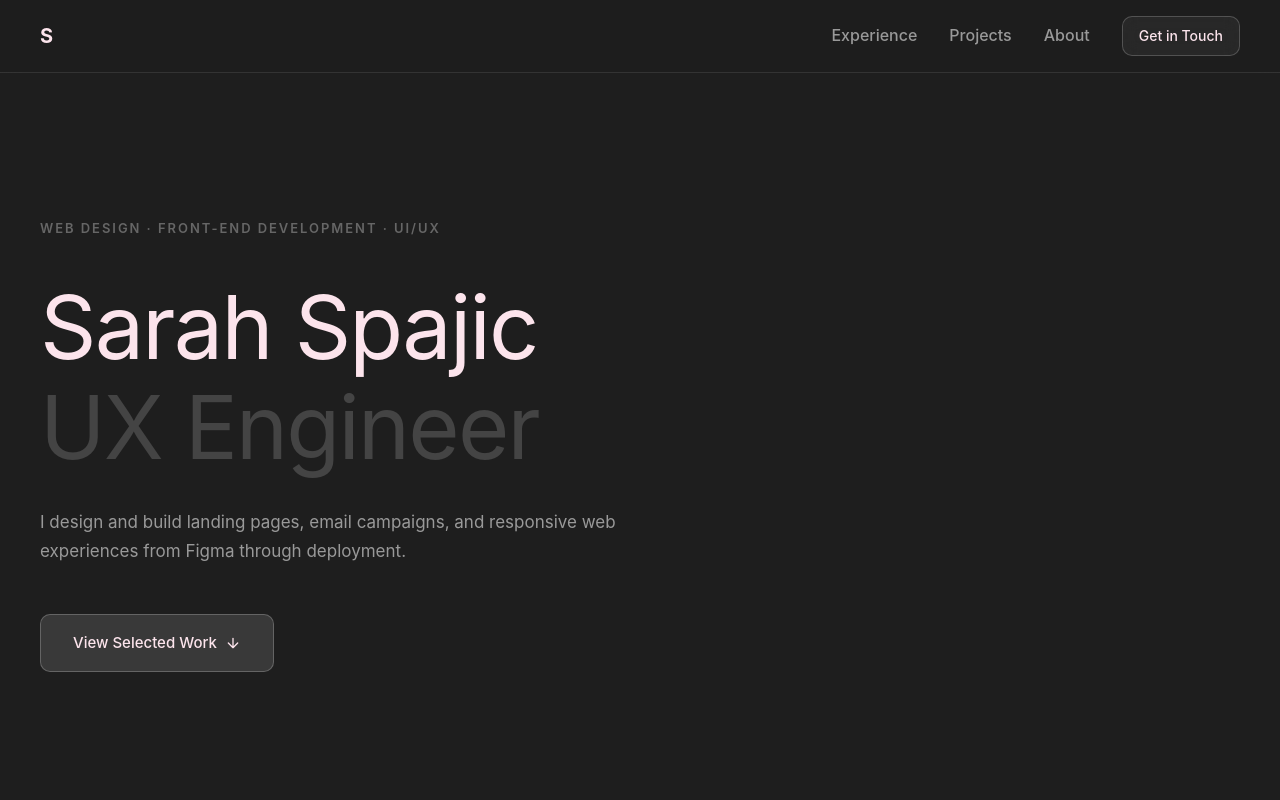
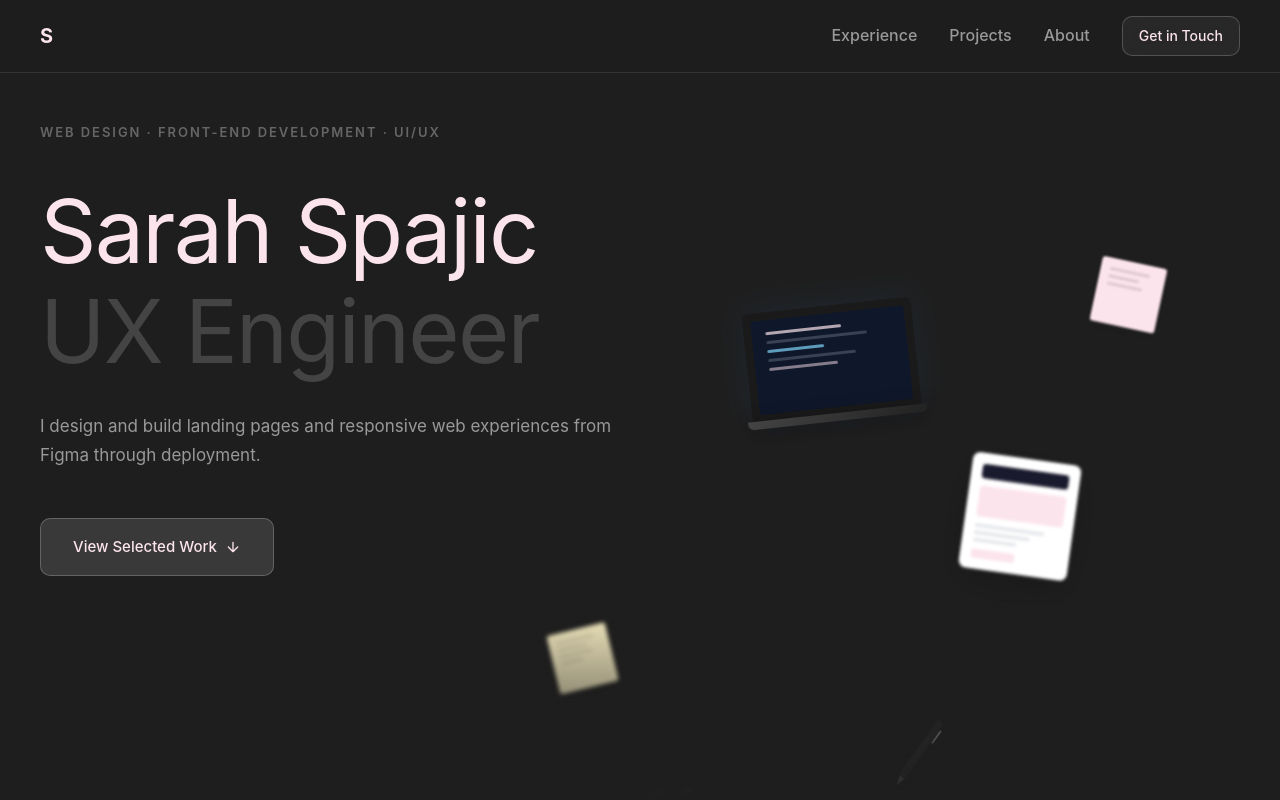
Before and after one commit to SarahSpajic/sarah-portfolio-2026, a React (Vite) app: page / in a window 1280 px wide. Shown: the top 800 px of the page. Built offline with nearby package versions, Linux system fonts and the light colour scheme.

Commit message:
adding hero image and some copy revision

```diff
--- a/src/App.css
+++ b/src/App.css
@@ -129,13 +129,195 @@
   padding: 0 2rem 8rem;
   position: relative;
   overflow: hidden;
+  margin-bottom: -6rem;
+  padding-bottom: 14rem;
+}
+
+.hero::after {
+  content: '';
+  position: absolute;
+  bottom: 0;
+  left: 0;
+  right: 0;
+  height: 200px;
+  background: linear-gradient(to bottom, transparent, #1e1e1e);
+  z-index: 3;
+  pointer-events: none;
 }
 
 .hero-content {
   max-width: 1200px;
   margin: 0 auto;
   width: 100%;
+  z-index: 2;
+  position: relative;
+}
+
+.hero-scene {
+  position: absolute;
+  inset: 0;
   z-index: 1;
+  pointer-events: none;
+  overflow: hidden;
+}
+
+.hero-scene__perspective {
+  width: 100%;
+  height: 100%;
+  perspective: 600px;
+  perspective-origin: 50% 50%;
+  transform-style: preserve-3d;
+}
+
+.hero-scene__item {
+  position: absolute;
+  transform-style: preserve-3d;
+  will-change: transform, filter;
+}
+
+/* --- Laptop --- */
+.scene-obj--laptop {
+  width: 180px;
+}
+.laptop-base {
+  width: 180px;
+  height: 8px;
+  background: linear-gradient(135deg, #444 0%, #222 100%);
+  border-radius: 0 0 6px 6px;
+  box-shadow: 0 4px 20px rgba(0, 0, 0, 0.4);
+}
+.laptop-screen {
+  width: 170px;
+  height: 110px;
+  background: #1a1a1a;
+  border-radius: 6px 6px 2px 2px;
+  margin: 0 auto -2px;
+  padding: 8px;
+  box-shadow: 0 -2px 30px rgba(30, 58, 95, 0.25);
+}
+.laptop-screen__inner {
+  width: 100%;
+  height: 100%;
+  background: #0f172a;
+  border-radius: 3px;
+  padding: 12px 14px;
+  display: flex;
+  flex-direction: column;
+  gap: 6px;
+}
+.code-line {
+  height: 3px;
+  border-radius: 2px;
+  opacity: 0.7;
+}
+.code-line--1 { width: 60%; background: #fce4ec; }
+.code-line--2 { width: 80%; background: #4a5568; }
+.code-line--3 { width: 45%; background: #81d4fa; }
+.code-line--4 { width: 70%; background: #4a5568; }
+.code-line--5 { width: 55%; background: #fce4ec; opacity: 0.5; }
+
+/* --- Figma Artboard --- */
+.scene-obj--artboard {
+  width: 120px;
+  background: #fff;
+  border-radius: 8px;
+  padding: 12px;
+  box-shadow: 0 12px 40px rgba(0, 0, 0, 0.2);
+  display: flex;
+  flex-direction: column;
+  gap: 8px;
+}
+.artboard-header {
+  height: 16px;
+  background: #1a1a2e;
+  border-radius: 4px;
+}
+.artboard-hero {
+  height: 34px;
+  background: #fce4ec;
+  border-radius: 4px;
+}
+.artboard-lines {
+  display: flex;
+  flex-direction: column;
+  gap: 4px;
+}
+.artboard-lines div {
+  height: 4px;
+  background: #e5e7eb;
+  border-radius: 2px;
+}
+.artboard-lines div:nth-child(1) { width: 80%; }
+.artboard-lines div:nth-child(2) { width: 65%; }
+.artboard-lines div:nth-child(3) { width: 50%; }
+.artboard-btn {
+  width: 50%;
+  height: 10px;
+  background: #fce4ec;
+  border-radius: 3px;
+}
+
+/* --- Sticky Notes --- */
+.scene-obj--sticky {
+  width: 70px;
+  height: 70px;
+  border-radius: 3px;
+  padding: 10px;
+  display: flex;
+  flex-direction: column;
+  gap: 5px;
+  box-shadow: 0 4px 15px rgba(0, 0, 0, 0.12);
+}
+.scene-obj--sticky-yellow { background: #fef3c7; }
+.scene-obj--sticky-pink { background: #fce4ec; }
+.sticky-line {
+  height: 3px;
+  background: rgba(0, 0, 0, 0.12);
+  border-radius: 1px;
+}
+.sticky-line:nth-child(1) { width: 85%; }
+.sticky-line:nth-child(2) { width: 65%; }
+.sticky-line:nth-child(3) { width: 75%; }
+.sticky-line:nth-child(4) { width: 50%; }
+
+/* --- Code Brackets --- */
+.scene-obj--brackets {
+  font-size: 3.2rem;
+  font-weight: 700;
+  font-family: 'SF Mono', 'Fira Code', monospace;
+  color: #fce4ec;
+  text-shadow: 0 0 40px rgba(252, 228, 236, 0.35);
+  opacity: 0.5;
+  user-select: none;
+}
+
+/* --- Pen --- */
+.scene-obj--pen {
+  display: flex;
+  flex-direction: column;
+  align-items: center;
+}
+.pen-body {
+  width: 7px;
+  height: 70px;
+  background: linear-gradient(180deg, #2a2a2a 0%, #3a3a3a 100%);
+  border-radius: 3px;
+}
+.pen-tip {
+  width: 0;
+  height: 0;
+  border-left: 3px solid transparent;
+  border-right: 3px solid transparent;
+  border-top: 10px solid #c0c0c0;
+}
+.pen-clip {
+  position: absolute;
+  top: 8px;
+  right: -3px;
+  width: 2px;
+  height: 16px;
+  background: #c0c0c0;
+  border-radius: 1px;
 }
 
 .hero-label {
--- a/src/components/Hero.tsx
+++ b/src/components/Hero.tsx
@@ -1,4 +1,5 @@
 import type { SiteVariant } from '../variants';
+import HeroScene from './HeroScene';
 
 interface HeroProps {
   variant: SiteVariant;
@@ -7,6 +8,7 @@ interface HeroProps {
 export default function Hero({ variant }: HeroProps) {
   return (
     <section className="hero" id="hero">
+      <HeroScene />
       <div className="hero-content">
         <span className="hero-label">{variant.badge}</span>
         <h1 className="hero-name">Sarah Spajic</h1>
--- /dev/null
+++ b/src/components/HeroScene.tsx
@@ -0,0 +1,214 @@
+import { useRef, useEffect, useState } from 'react';
+import gsap from 'gsap';
+import { ScrollTrigger } from 'gsap/ScrollTrigger';
+
+gsap.registerPlugin(ScrollTrigger);
+
+const OBJECTS = [
+  {
+    id: 'laptop',
+    content: (
+      <div className="scene-obj scene-obj--laptop">
+        <div className="laptop-screen">
+          <div className="laptop-screen__inner">
+            {[1, 2, 3, 4, 5].map((i) => (
+              <div key={i} className={`code-line code-line--${i}`} />
+            ))}
+          </div>
+        </div>
+        <div className="laptop-base" />
+      </div>
+    ),
+    x: 58,
+    y: -12,
+    z: 0,
+    rotate: -6,
+    floatDelay: 0,
+    blur: 0,
+  },
+  {
+    id: 'artboard',
+    content: (
+      <div className="scene-obj scene-obj--artboard">
+        <div className="artboard-header" />
+        <div className="artboard-hero" />
+        <div className="artboard-lines">
+          <div /><div /><div />
+        </div>
+        <div className="artboard-btn" />
+      </div>
+    ),
+    x: 78,
+    y: 8,
+    z: -60,
+    rotate: 8,
+    floatDelay: 0.4,
+    blur: 1.5,
+  },
+  {
+    id: 'sticky-1',
+    content: (
+      <div className="scene-obj scene-obj--sticky scene-obj--sticky-yellow">
+        {[1, 2, 3, 4].map((i) => (
+          <div key={i} className="sticky-line" />
+        ))}
+      </div>
+    ),
+    x: 42,
+    y: 32,
+    z: -100,
+    rotate: -12,
+    floatDelay: 0.8,
+    blur: 2.5,
+  },
+  {
+    id: 'sticky-2',
+    content: (
+      <div className="scene-obj scene-obj--sticky scene-obj--sticky-pink">
+        {[1, 2, 3].map((i) => (
+          <div key={i} className="sticky-line" />
+        ))}
+      </div>
+    ),
+    x: 88,
+    y: -20,
+    z: -40,
+    rotate: 10,
+    floatDelay: 1.2,
+    blur: 1,
+  },
+  {
+    id: 'brackets',
+    content: (
+      <div className="scene-obj scene-obj--brackets">
+        {'</>'}
+      </div>
+    ),
+    x: 50,
+    y: 55,
+    z: -130,
+    rotate: 5,
+    floatDelay: 0.6,
+    blur: 3.5,
+  },
+  {
+    id: 'pen',
+    content: (
+      <div className="scene-obj scene-obj--pen">
+        <div className="pen-body" />
+        <div className="pen-tip" />
+        <div className="pen-clip" />
+      </div>
+    ),
+    x: 72,
+    y: 40,
+    z: -15,
+    rotate: 35,
+    floatDelay: 1.0,
+    blur: 0,
+  },
+];
+
+function useIsMobile() {
+  const [mobile, setMobile] = useState(true);
+  useEffect(() => {
+    setMobile(
+      window.innerWidth < 768 ||
+      window.matchMedia('(prefers-reduced-motion: reduce)').matches
+    );
+  }, []);
+  return mobile;
+}
+
+export default function HeroScene() {
+  const containerRef = useRef<HTMLDivElement>(null);
+  const objectRefs = useRef<(HTMLDivElement | null)[]>([]);
+  const isMobile = useIsMobile();
+
+  useEffect(() => {
+    if (isMobile || !containerRef.current) return;
+
+    const ctx = gsap.context(() => {
+      objectRefs.current.forEach((el, i) => {
+        if (!el) return;
+        const obj = OBJECTS[i];
+
+        gsap.to(el, {
+          y: '+=18',
+          rotation: `+=${obj.rotate > 0 ? 3 : -3}`,
+          duration: 3 + Math.random() * 2,
+          ease: 'sine.inOut',
+          repeat: -1,
+          yoyo: true,
+          delay: obj.floatDelay,
+        });
+      });
+
+      const hero = document.getElementById('hero');
+      if (hero) {
+        gsap.to(containerRef.current, {
+          opacity: 0,
+          ease: 'none',
+          scrollTrigger: {
+            trigger: hero,
+            start: 'center center',
+            end: 'bottom top',
+            scrub: true,
+          },
+        });
+      }
+    }, containerRef);
+
+    const handleMouseMove = (e: MouseEvent) => {
+      if (!containerRef.current) return;
+      const cx = (e.clientX / window.innerWidth - 0.5) * 2;
+      const cy = (e.clientY / window.innerHeight - 0.5) * 2;
+
+      objectRefs.current.forEach((el, i) => {
+        if (!el) return;
+        const depth = 1 - (Math.abs(OBJECTS[i].z) / 150);
+        const parallaxX = cx * 20 * depth;
+        const parallaxY = cy * 12 * depth;
+        gsap.to(el, {
+          x: OBJECTS[i].x + '%',
+          marginLeft: parallaxX,
+          marginTop: parallaxY,
+          duration: 0.8,
+          ease: 'power2.out',
+          overwrite: 'auto',
+        });
+      });
+    };
+
+    window.addEventListener('mousemove', handleMouseMove);
+
+    return () => {
+      ctx.revert();
+      window.removeEventListener('mousemove', handleMouseMove);
+    };
+  }, [isMobile]);
+
+  if (isMobile) return null;
+
+  return (
+    <div className="hero-scene" ref={containerRef}>
+      <div className="hero-scene__perspective">
+        {OBJECTS.map((obj, i) => (
+          <div
+            key={obj.id}
+            ref={(el) => { objectRefs.current[i] = el; }}
+            className={`hero-scene__item hero-scene__item--${obj.id}`}
+            style={{
+              left: `${obj.x}%`,
+              top: `${50 + obj.y}%`,
+              transform: `translateZ(${obj.z}px) rotate(${obj.rotate}deg)`,
+              filter: obj.blur > 0 ? `blur(${obj.blur}px)` : undefined,
+            }}
+          >
+            {obj.content}
+          </div>
+        ))}
+      </div>
+    </div>
+  );
+}
--- a/src/components/Projects.tsx
+++ b/src/components/Projects.tsx
@@ -24,14 +24,14 @@ export default function Projects() {
               <div className="project-showcase-split-text">
                 <div className="project-showcase-header">
                   <div>
-                    <h3 className="project-showcase-title">Landing Pages, Email Campaigns & Digital Brand</h3>
+                    <h3 className="project-showcase-title">Landing Pages, Motion Graphics & Digital Brand</h3>
                     <p className="project-showcase-client">Rise To Offend Podcast</p>
                   </div>
                   <span className="project-showcase-arrow">→</span>
                 </div>
 
                 <p className="project-showcase-description">
-                  Eight years of landing pages, email campaigns, motion graphics, and brand assets for a media brand.
+                  Eight years of landing pages, motion graphics, and brand assets for a media brand.
                 </p>
 
                 <div className="project-showcase-tech">
--- a/src/components/RTOProject.tsx
+++ b/src/components/RTOProject.tsx
@@ -18,10 +18,10 @@ const socialImages: SocialImage[] = [
   { src: '/rto/southpark.png', alt: 'South Park themed episode graphic', caption: 'Trey Parker & Matt Stone episode promo' },
 ];
 
-const techStack = ['Landing Pages', 'Email Templates', 'After Effects', 'Photoshop', 'Illustrator', 'HTML/CSS', 'Campaign Design', 'Cinema 4D'];
+const techStack = ['Landing Pages', 'Email Templates', 'After Effects', 'Photoshop', 'Illustrator', 'HTML/CSS', 'Campaign Design'];
 
 const workflow = [
-  { label: 'Tooling', text: 'After Effects for motion; Photoshop for stills and plate art; Illustrator for SVG; Cinema 4D for 3D exploration.' },
+  { label: 'Tooling', text: 'After Effects for motion; Photoshop for stills and plate art; Illustrator for SVG assets.' },
   { label: 'Structure', text: 'Episode-based promos (Springer, Bukowski, Joker) vs. campaign threads (Woodstock, ICP). Same template discipline as brand marketing: reusable layers, consistent safe zones.' },
   { label: 'Formats', text: '1080p master exports; platform-ready crops where needed.' },
 ];
@@ -34,22 +34,14 @@ export default function RTOProject({ onBack }: { onBack: () => void }) {
 
         <div className="project-detail-header">
           <span className="section-label">Project</span>
-          <h1 className="project-detail-title">Landing Pages, Email Campaigns & Digital Brand</h1>
+          <h1 className="project-detail-title">Landing Pages & Digital Brand</h1>
           <p className="project-detail-client">Rise To Offend Podcast</p>
         </div>
 
         <p className="project-detail-description">
-          Eight years owning web design, email campaigns, motion content, and brand consistency for a media brand.
+          Eight years owning web design,  motion content, and brand consistency for a podcast.
         </p>
 
-        <div className="project-detail-roles">
-          <h2>Role & scope</h2>
-          <ul className="project-detail-highlights">
-            <li><strong>Landing pages:</strong> Conversion-focused pages, iterated on layout and messaging based on engagement data.</li>
-            <li><strong>Email & campaigns:</strong> Reusable templates for email and social promotions with consistent brand voice.</li>
-            <li><strong>Motion:</strong> 1080p video promos, logo stingers, and campaign clips in After Effects.</li>
-          </ul>
-        </div>
 
         {/* Motion & Video */}
         <div className="project-detail-section">
--- a/src/components/Work.tsx
+++ b/src/components/Work.tsx
@@ -85,7 +85,7 @@ const experiences: Experience[] = [
     highlights: [
       'Designed and iterated on landing pages optimized for audience conversion',
       'Created reusable templates for social campaigns, email newsletters, and promotional content',
-      'Produced motion graphics and short-form video using After Effects and Cinema 4D',
+      'Produced motion graphics and short-form video using After Effects',
     ],
     skills: ['Landing Page Design', 'Email Templates', 'Campaign Graphics', 'After Effects', 'Photoshop', 'Illustrator', 'Brand Design'],
   },
--- a/src/variants.ts
+++ b/src/variants.ts
@@ -113,14 +113,14 @@ export const variants: Record<VariantKey, SiteVariant> = {
     badge: 'Web Design · Front-End Development · UI/UX',
     headline: 'UX Engineer',
     description:
-      'I design and build landing pages, email campaigns, and responsive web experiences from Figma through deployment.',
+      'I design and build landing pages and responsive web experiences from Figma through deployment.',
     aboutHeadline: 'From concept to code, I own the full workflow',
     aboutP1:
       'I started in communications and business analysis, moved into front-end development building component libraries and design systems at Credit One Bank with React, TypeScript, and CSS3, and now I\'m completing an MS in Computer Science (HCI) at Georgia Tech. That arc gives me both the design eye and the technical execution to own projects end-to-end.',
     aboutP2: '',
     aboutP3: '',
     frontendSkills: ['HTML5 / CSS3 / JavaScript', 'React / TypeScript', 'Responsive Design', 'Figma to Code'],
-    domainSkills: ['Landing Page Optimization', 'Email Campaign Design', 'WCAG Accessibility', 'Design Systems & CMS'],
+    domainSkills: ['Landing Page Optimization', 'WCAG Accessibility', 'Design Systems & CMS'],
     domainSkillsLabel: 'Design + Strategy',
     stats: [
       { value: 'HCI', label: 'MS Specialization' },
```
Also changed, not shown: package.json (+7 -1 lines), 1 other file (tests, documents, lock files or other folders).
